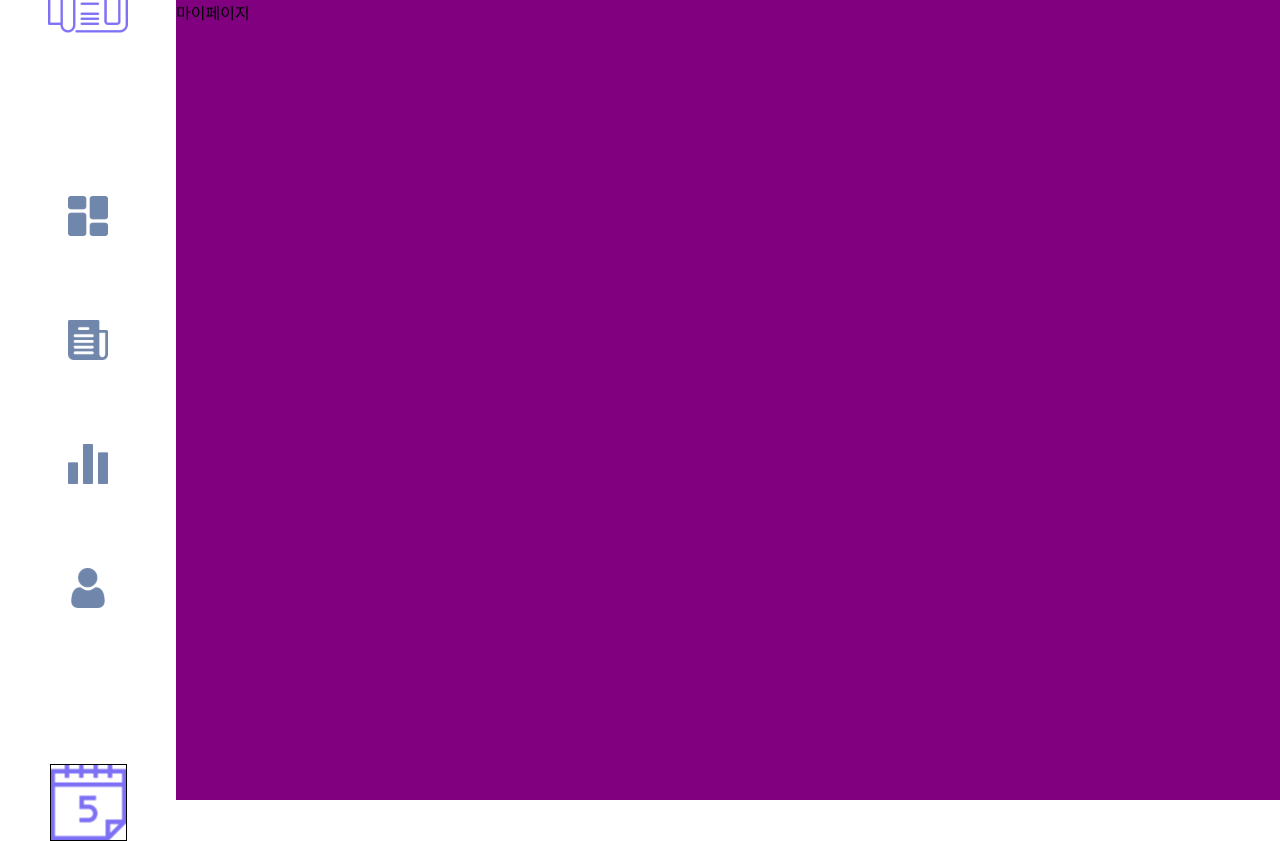
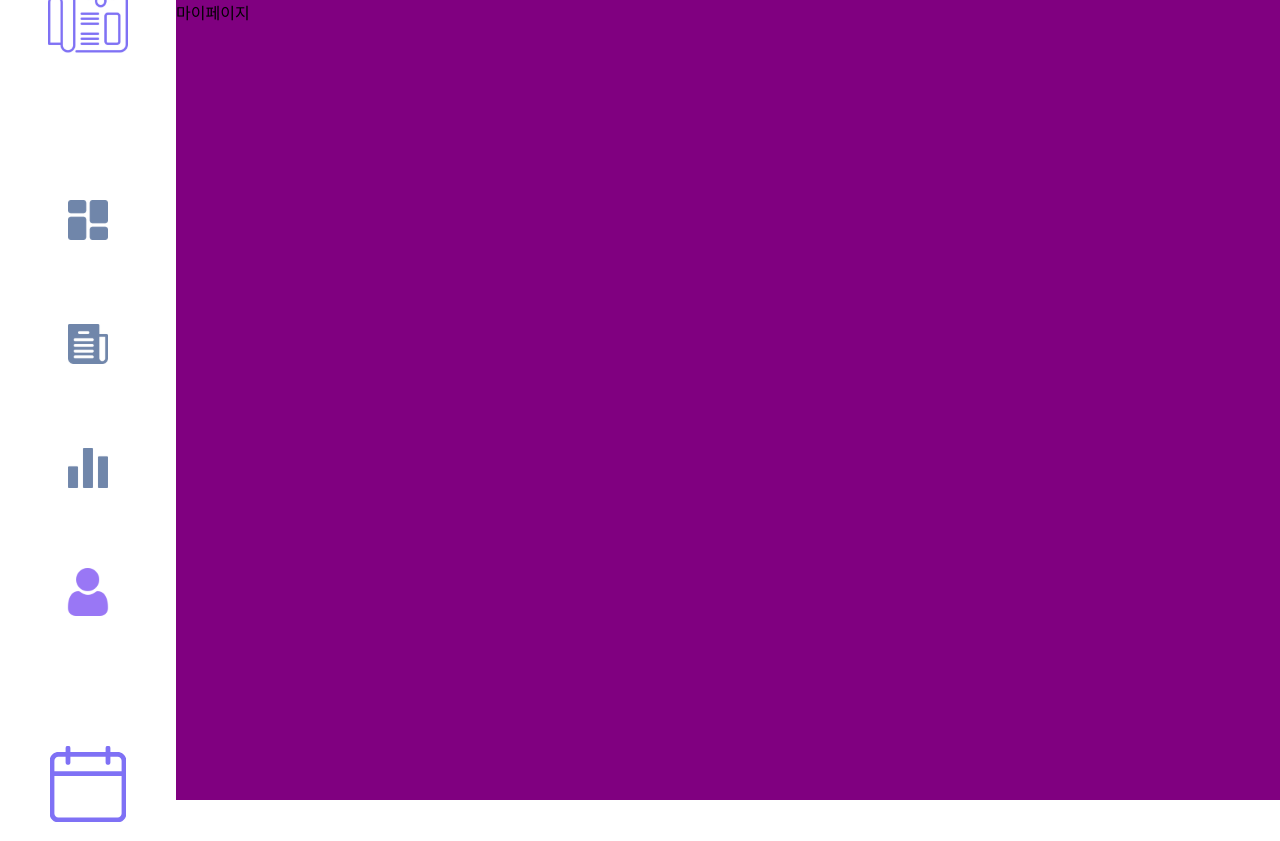
Before and after one commit to skku-capstone-2021/newspaper, a React app in the folder client/: page /mypage in a window 1280 px wide. Built offline with nearby package versions, Linux system fonts and the light colour scheme.

Commit message:
feat: sidebar menu 기능 추가

```diff
--- a/client/src/App.tsx
+++ b/client/src/App.tsx
@@ -3,7 +3,6 @@ import styled from "styled-components";
 import { BrowserRouter } from "react-router-dom";
 import Router from "./Router";
 import Sidebar from "@/components/Common/Sidebar";
-
 import "@/styles/app.css";
 
 const Main = styled.div`
--- a/client/src/components/Common/Sidebar/index.style.ts
+++ b/client/src/components/Common/Sidebar/index.style.ts
@@ -9,15 +9,6 @@ export const SidebarWrapper = styled.div`
   flex-direction: column;
   justify-content: center;
   align-items: center;
-
-  > :first-child {
-  }
-
-  > :nth-child(2) {
-  }
-
-  > :last-child {
-  }
 `;
 
 export const Menu = styled.div`
@@ -25,20 +16,36 @@ export const Menu = styled.div`
   flex-direction: column;
   justify-content: center;
   align-items: center;
-  margin: 7rem;
+  margin: 6rem;
 
   > * {
     margin: 2.5rem;
 
     &:hover {
-      filter: invert(45%) sepia(32%) saturate(2122%) hue-rotate(217deg)
-        brightness(99%) contrast(94%);
+      img:not(.selected) {
+        filter: invert(45%) sepia(32%) saturate(2122%) hue-rotate(217deg)
+          brightness(99%) contrast(94%);
+        transition: transform 300ms;
+        transform: scale(1.2);
+      }
     }
   }
 `;
 
-export const Icon = styled.img<{ width?: string; height?: string }>`
+export const Icon = styled.img<{
+  width?: string;
+  height?: string;
+  current?: boolean;
+}>`
   cursor: pointer;
   width: ${({ width }) => `${width}rem` || "100%"};
   height: ${({ height }) => `${height}rem` || "100%"};
+  filter: ${({ current }) =>
+    `${
+      current &&
+      `invert(45%) sepia(32%) saturate(2122%) hue-rotate(217deg)
+        brightness(99%) contrast(94%)`
+    }`};
+
+  transform: ${({ current }) => `${current && `scale(1.2)`}`};
 `;
--- a/client/src/components/Common/Sidebar/index.tsx
+++ b/client/src/components/Common/Sidebar/index.tsx
@@ -1,11 +1,11 @@
 import { FC } from "react";
-import { Link } from "react-router-dom";
-
+import { Link, useLocation } from "react-router-dom";
 import { Analyze, Calendar, Dashboard, Mypage, News, Logo } from "@/assets";
-
 import { Icon, Menu, SidebarWrapper } from "./index.style";
 
 const Sidebar: FC = () => {
+  const { pathname } = useLocation();
+
   return (
     <SidebarWrapper>
       <Link to="/">
@@ -13,19 +13,55 @@ const Sidebar: FC = () => {
       </Link>
       <Menu>
         <Link to="/">
-          <Icon src={Dashboard} alt="dashboard" width="2.5" height="2.5" />
+          <Icon
+            src={Dashboard}
+            alt="dashboard"
+            width="2.5"
+            height="2.5"
+            className={pathname === "/" ? "selected" : ""}
+            current={pathname === "/"}
+          />
         </Link>
         <Link to="/news">
-          <Icon src={News} alt="news" width="2.5" height="2.5" />
+          <Icon
+            src={News}
+            alt="news"
+            width="2.5"
+            height="2.5"
+            className={pathname === "/news" ? "selected" : ""}
+            current={pathname === "/news"}
+          />
         </Link>
         <Link to="/analyze">
-          <Icon src={Analyze} alt="analyze" width="2.5" height="2.5" />
+          <Icon
+            src={Analyze}
+            alt="analyze"
+            width="2.5"
+            height="2.5"
+            className={pathname === "/analyze" ? "selected" : ""}
+            current={pathname === "/analyze"}
+          />
         </Link>
         <Link to="/mypage">
-          <Icon src={Mypage} alt="mypage" width="2.5" height="2.5" />
+          <Icon
+            src={Mypage}
+            alt="mypage"
+            width="2.5"
+            height="2.5"
+            className={pathname === "/mypage" ? "selected" : ""}
+            current={pathname === "/mypage"}
+          />
         </Link>
       </Menu>
-      <Icon src={Calendar} alt="calendar" />
+      <div>
+        <Icon
+          src={Calendar}
+          alt="calendar"
+          width="4"
+          height="4"
+          current={true}
+        />
+      </div>
     </SidebarWrapper>
   );
 };
```
Also changed, not shown: client/.eslintrc.json, client/src/assets/calendar.svg.
